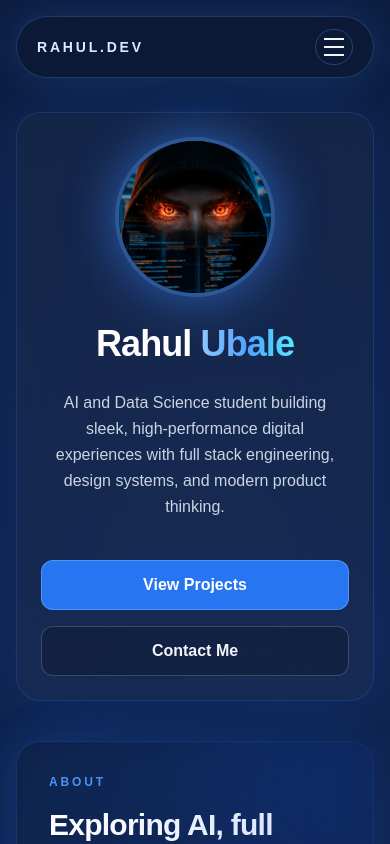
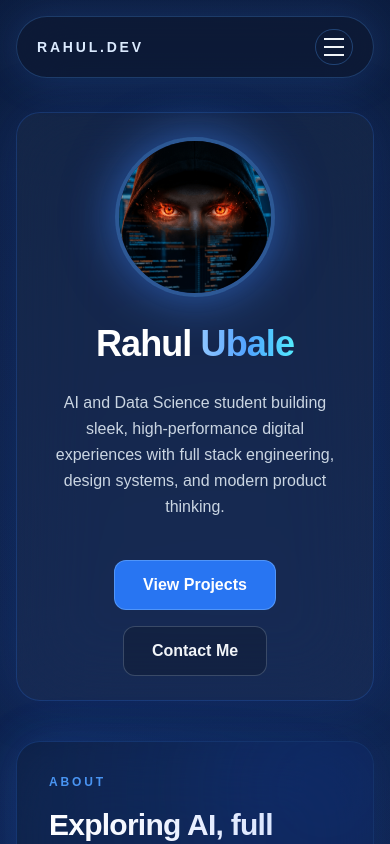
Before and after one commit to RahulUbale06/rahul-portfolio, a Next.js app: page / in a window 390 px wide. Shown: the top 844 px of the page. Built offline with nearby package versions, Linux system fonts and the light colour scheme.

Commit message:
href links added

```diff
--- a/app/page.tsx
+++ b/app/page.tsx
@@ -92,14 +92,15 @@ export default function Home() {
         </p>
 
         <div className="mt-10 flex flex-col items-center justify-center gap-4 sm:flex-row">
-          <button className="group relative w-full overflow-hidden rounded-xl border border-blue-300/40 bg-blue-500/90 px-7 py-3 font-semibold text-white transition-all duration-300 hover:-translate-y-1 hover:bg-blue-400 hover:shadow-[0_10px_35px_rgba(59,130,246,0.45)] sm:w-auto">
+          <a href="#Projects"><button className="group relative w-full overflow-hidden rounded-xl border border-blue-300/40 bg-blue-500/90 px-7 py-3 font-semibold text-white transition-all duration-300 hover:-translate-y-1 hover:bg-blue-400 hover:shadow-[0_10px_35px_rgba(59,130,246,0.45)] sm:w-auto">
             <span className="relative z-10">View Projects</span>
             <span className="absolute inset-0 -translate-x-full bg-gradient-to-r from-transparent via-white/30 to-transparent transition-transform duration-700 group-hover:translate-x-full" />
           </button>
-
-          <button className="w-full rounded-xl border border-slate-500/50 bg-slate-900/40 px-7 py-3 font-semibold text-slate-100 transition-all duration-300 hover:-translate-y-1 hover:border-blue-400/70 hover:bg-blue-500/10 hover:text-blue-100 sm:w-auto">
+          </a>
+          <a href="#Contact"><button  className="w-full rounded-xl border border-slate-500/50 bg-slate-900/40 px-7 py-3 font-semibold text-slate-100 transition-all duration-300 hover:-translate-y-1 hover:border-blue-400/70 hover:bg-blue-500/10 hover:text-blue-100 sm:w-auto">
             Contact Me
           </button>
+          </a>
         </div>
       </section>
 
```
